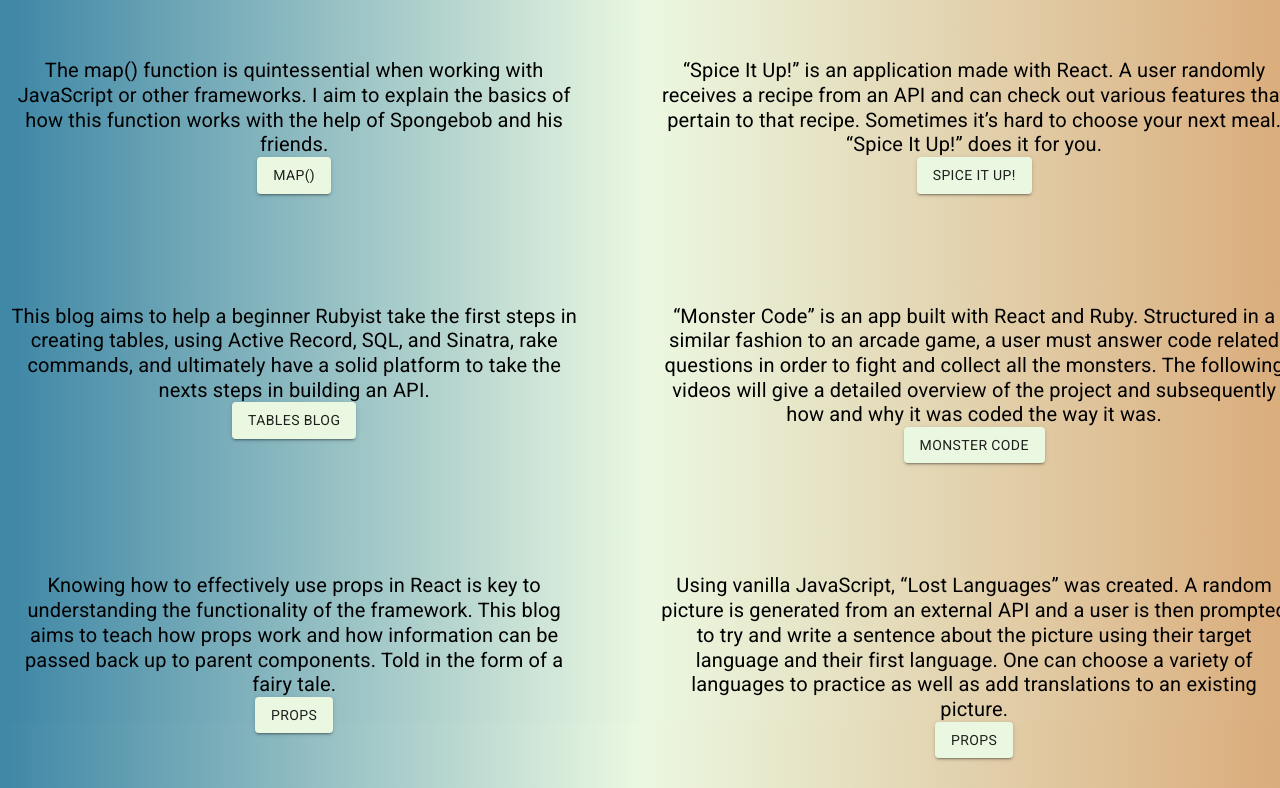
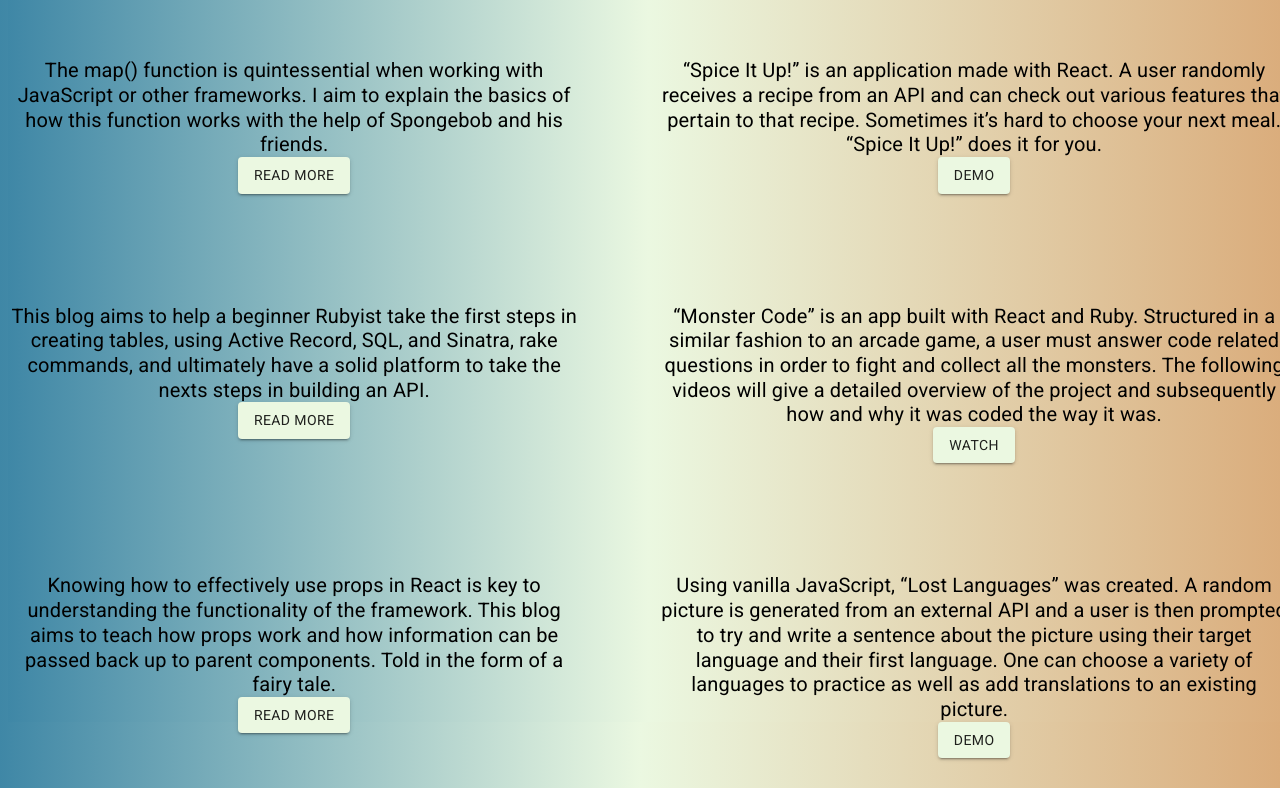
Before and after one commit to wgotterer/react-website, a React app: page /work in a window 1280 px wide. Shown: the part 228-1016 px from the top of the page. Built offline with nearby package versions, Linux system fonts and the light colour scheme.

Commit message:
new buttons

```diff
--- a/src/components/Home.js
+++ b/src/components/Home.js
@@ -59,10 +59,10 @@
         <img onClick={handleLinkedin} height="50" width="50" alt="linkedin" src="https://cdn.iconscout.com/icon/free/png-256/linkedin-3691226-3073746.png"/>
         </Typography>
         <Typography className="home_button" variant="h2">
-        <img onClick={handleDev} height="50" width="50" alt="Git Hub" src="https://d2fltix0v2e0sb.cloudfront.net/dev-black.png" />
+        <img onClick={handleDev} height="50" width="50" alt="Dev" src="https://d2fltix0v2e0sb.cloudfront.net/dev-black.png" />
         </Typography>
         <Typography className="home_button" variant="h2">
-        <img onClick={handleGit} height="50" width="50" alt="Dev" src="https://newsignature.com/wp-content/uploads/2020/08/github-logo-tile.png" />
+        <img onClick={handleGit} height="50" width="50" alt="Git" src="https://github.githubassets.com/images/modules/logos_page/GitHub-Mark.png" />
         </Typography>
         </div>
         <ThemeProvider theme={theme}>
--- a/src/components/Work.js
+++ b/src/components/Work.js
@@ -75,13 +75,13 @@
         <Typography className="grid_item" variant="h4">
         The map() function is quintessential when working with JavaScript or other frameworks. I aim to explain the basics of how this function works with the help of Spongebob and his friends.
            <br /> <Button onClick={handleMap}  target="_blank" variant="contained" color="primary">
-        map()
+        Read More
         </Button>
         </Typography>
         <Typography className="grid_item" variant="h4">
         “Spice It Up!” is an application made with React. A user randomly receives a recipe from an API and can check out various features that pertain to that recipe. Sometimes it’s hard to choose your next meal. “Spice It Up!” does it for you.
            <br /> <Button onClick={handleSpice}  target="_blank" variant="contained" color="primary">
-        Spice it Up!
+        Demo
         </Button>
         </Typography>
         </ThemeProvider>
@@ -91,13 +91,13 @@
         <Typography className="grid_item" variant="h4">
         This blog aims to help a beginner Rubyist take the first steps in creating tables, using Active Record, SQL, and Sinatra, rake commands, and ultimately have a solid platform to take the nexts steps in building an API.
             <br /> <Button onClick={handleTable}  target="_blank" variant="contained" color="primary">
-        Tables Blog
+        Read More
         </Button>
         </Typography>
         <Typography className="grid_item" variant="h4">
         “Monster Code” is an app built with React and Ruby. Structured in a similar fashion to an arcade game,  a user must answer code related questions in order to fight and collect all the monsters. The following videos will give a detailed overview of the project and subsequently how and why it was coded the way it was.
            <br /> <Button onClick={handleMonster}  target="_blank" variant="contained" color="primary">
-        Monster Code
+        Watch
         </Button>
         </Typography>
         </ThemeProvider>
@@ -107,14 +107,14 @@
         <Typography className="grid_item" variant="h4">
         Knowing how to effectively use props in React is key to understanding the functionality of the framework. This blog aims to teach how props work and how information can be passed back up to parent components. Told in the form of a fairy tale.
            <br /> <Button onClick={handleProps}  target="_blank" variant="contained" color="primary">
-        props
+        Read More
         </Button>
         </Typography>
         </ThemeProvider>
         <ThemeProvider theme={theme}>
         <Typography className="grid_item" variant="h4">
         Using vanilla JavaScript, “Lost Languages” was created. A random picture is generated from an external API and a user is then prompted to try and write a sentence about the picture using their target language and their first language. One can choose a variety of languages to practice as well as add translations to an existing picture.           <br /> <Button onClick={handleLang}  target="_blank" variant="contained" color="primary">
-        props
+        Demo
         </Button>
         </Typography>
         </ThemeProvider>
--- a/src/index.css
+++ b/src/index.css
@@ -82,11 +82,8 @@
 
 .home_button{
   display:inline-block;
-  /* position: relative;
-  left: 680px;
-  top: 20px;
-  padding: 10px;
-  cursor: pointer;  */
+  margin: 20px !important;
+  cursor: pointer;
 }
 
 .home_button:hover { transform: scale(1.1); }
```
